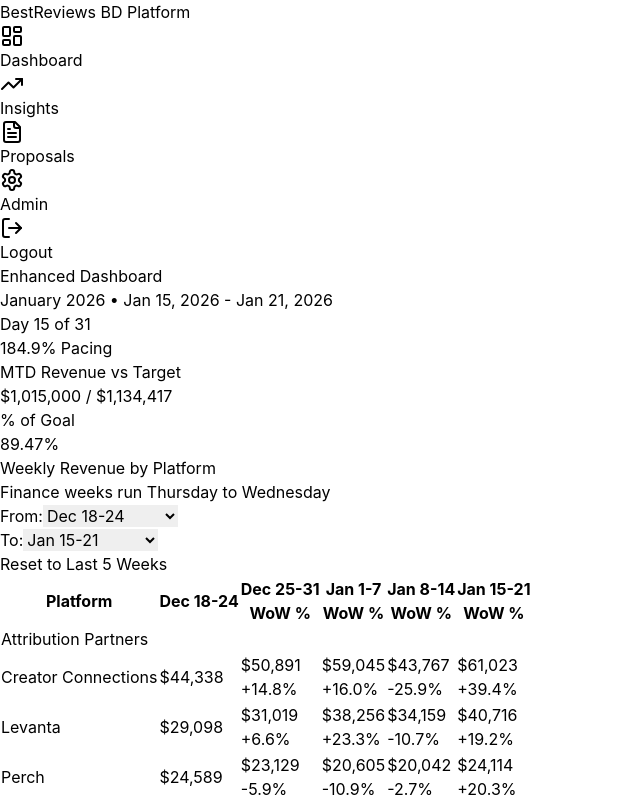
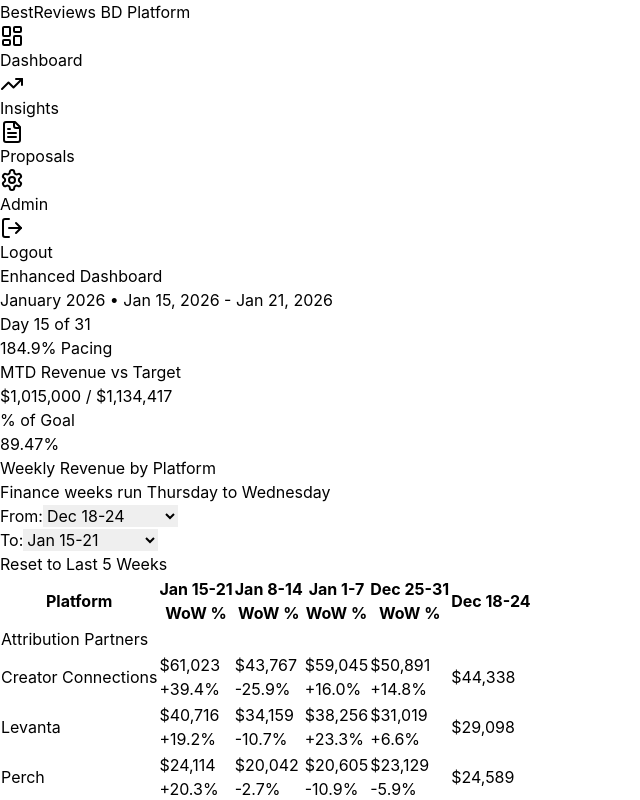
Before and after one commit to raquel-cmd/bd-automation-platform, a React (Vite) app: page /dashboard in a window 1280 px wide. Shown: the top 800 px of the page, without its empty margins (0-640 px from the left). Built offline with nearby package versions, Linux system fonts and the light colour scheme; no server answers; sample sign-in values are in the browser's storage.

Commit message:
Reverse week order in Weekly Revenue table - newest weeks on left

```diff
--- a/src/pages/Dashboard.jsx
+++ b/src/pages/Dashboard.jsx
@@ -467,13 +467,13 @@
                     <th className="px-6 py-3 text-left text-xs font-medium text-gray-500 uppercase tracking-wider">
                       Platform
                     </th>
-                    {getWeekRange(weekRangeStart, weekRangeEnd).map((week, idx) => (
+                    {getWeekRange(weekRangeStart, weekRangeEnd).reverse().map((week, idx) => (
                       <th
                         key={idx}
                         className="px-6 py-3 text-right text-xs font-medium text-gray-500 uppercase tracking-wider"
                       >
                         <div>{week.label}</div>
-                        {idx > 0 && <div className="text-xs text-gray-400">WoW %</div>}
+                        {idx < getWeekRange(weekRangeStart, weekRangeEnd).length - 1 && <div className="text-xs text-gray-400">WoW %</div>}
                       </th>
                     ))}
                   </tr>
@@ -499,14 +499,14 @@
                         </tr>
                         {/* Platform Rows */}
                         {categoryPlatforms.map((platformWeekly) => {
-                          const weeks = platformWeekly.weeks || [];
+                          const weeks = [...(platformWeekly.weeks || [])].reverse();
                           return (
                             <tr key={platformWeekly.platform} className="hover:bg-gray-50">
                               <td className="px-6 py-4 whitespace-nowrap font-medium text-gray-900">
                                 {platformWeekly.platform}
                               </td>
                               {weeks.map((revenue, idx) => {
-                                const previousRevenue = idx > 0 ? weeks[idx - 1] : null;
+                                const previousRevenue = idx < weeks.length - 1 ? weeks[idx + 1] : null;
                                 const wowGrowth = previousRevenue
                                   ? calculateWoWGrowth(revenue, previousRevenue)
                                   : null;
```
